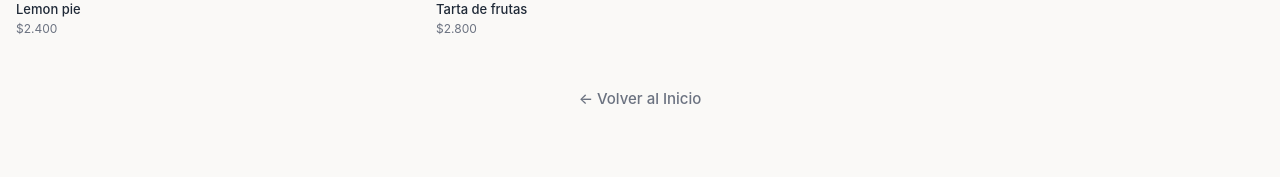
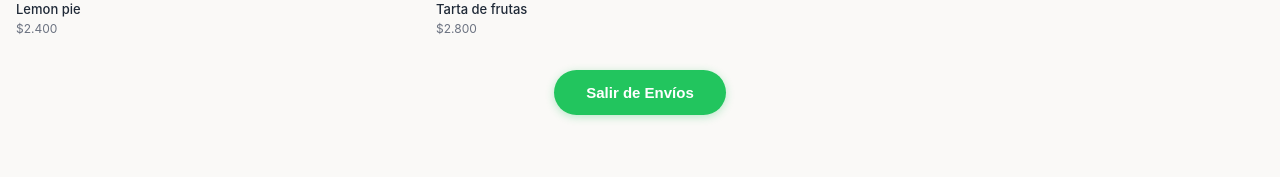
Before and after one commit to hikaribrandan3-code/foodspotapp, a React (Vite) app: page /envios in a window 1280 px wide. Shown: the part 4550-4727 px from the top of the page. Built offline with nearby package versions, Linux system fonts and the light colour scheme.

Commit message:
polish: Envíos exit as green pill button with tap feedback

```diff
--- a/src/pages/customer/Menu.jsx
+++ b/src/pages/customer/Menu.jsx
@@ -761,23 +761,45 @@ function Menu({ deliveryMode: deliveryModeProp = false }) {
 
             {/* Bottom Exit for Envíos (deliveryMode) */}
             {deliveryMode && (
-                <div
-                    onClick={() => navigate('/')}
-                    style={{
-                        marginTop: 32,
-                        marginBottom: 24,
-                        padding: '16px 0',
-                        textAlign: 'center',
-                        cursor: 'pointer'
-                    }}
-                >
-                    <span style={{
-                        fontSize: 15,
-                        fontWeight: 500,
-                        color: '#6B7280'
-                    }}>
-                        ← Volver al Inicio
-                    </span>
+                <div style={{
+                    marginTop: 32,
+                    marginBottom: 24,
+                    display: 'flex',
+                    justifyContent: 'center'
+                }}>
+                    <button
+                        onClick={() => navigate('/')}
+                        style={{
+                            background: '#22C55E',
+                            color: '#FFFFFF',
+                            fontSize: 15,
+                            fontWeight: 600,
+                            padding: '14px 32px',
+                            borderRadius: 50,
+                            border: 'none',
+                            cursor: 'pointer',
+                            boxShadow: '0 2px 8px rgba(34, 197, 94, 0.3)',
+                            transition: 'transform 0.1s ease, box-shadow 0.1s ease'
+                        }}
+                        onTouchStart={(e) => {
+                            e.currentTarget.style.transform = 'scale(0.96)'
+                            e.currentTarget.style.boxShadow = '0 1px 4px rgba(34, 197, 94, 0.2)'
+                        }}
+                        onTouchEnd={(e) => {
+                            e.currentTarget.style.transform = 'scale(1)'
+                            e.currentTarget.style.boxShadow = '0 2px 8px rgba(34, 197, 94, 0.3)'
+                        }}
+                        onMouseDown={(e) => {
+                            e.currentTarget.style.transform = 'scale(0.96)'
+                            e.currentTarget.style.boxShadow = '0 1px 4px rgba(34, 197, 94, 0.2)'
+                        }}
+                        onMouseUp={(e) => {
+                            e.currentTarget.style.transform = 'scale(1)'
+                            e.currentTarget.style.boxShadow = '0 2px 8px rgba(34, 197, 94, 0.3)'
+                        }}
+                    >
+                        Salir de Envíos
+                    </button>
                 </div>
             )}
         </div>
```
Also changed, not shown: 3 other files (tests, documents, lock files or other folders).
